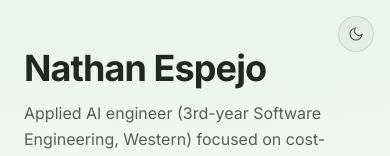
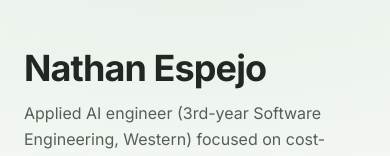
Before and after one commit to HasNate618/portfolio-v3, a Next.js app: page / in a window 390 px wide. Shown: the top 156 px of the page. Built offline with nearby package versions, Linux system fonts and the light colour scheme.

Commit message:
fix(theme): keep the toggle off small screens
On a phone the toggle floated over the top-right of the content it belongs
beside, and the system preference it overrides is right there in the device
settings anyway. It now renders from `lg` up, where the two-column layout has
the space for it.

```diff
--- a/src/components/ThemeToggle.tsx
+++ b/src/components/ThemeToggle.tsx
@@ -57,7 +57,7 @@ export function ThemeToggle() {
       onClick={() => apply(next)}
       aria-label={label}
       title={label}
-      className="fixed right-4 top-4 z-40 flex h-9 w-9 items-center justify-center rounded-full border border-rule bg-surface text-muted transition-colors hover:border-accent hover:text-accent lg:right-6 lg:top-6"
+      className="fixed right-4 top-4 z-40 hidden h-9 w-9 items-center justify-center rounded-full border border-rule bg-surface text-muted transition-colors hover:border-accent hover:text-accent lg:right-6 lg:top-6 lg:flex"
     >
       <svg
         viewBox="0 0 24 24"
```
